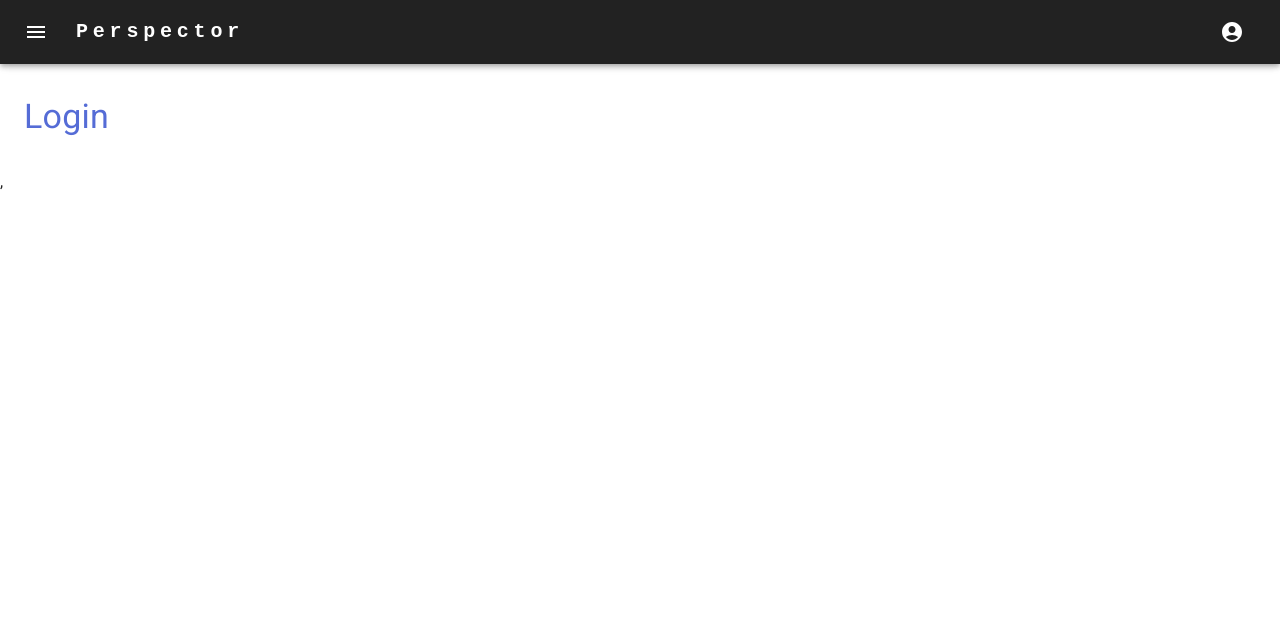
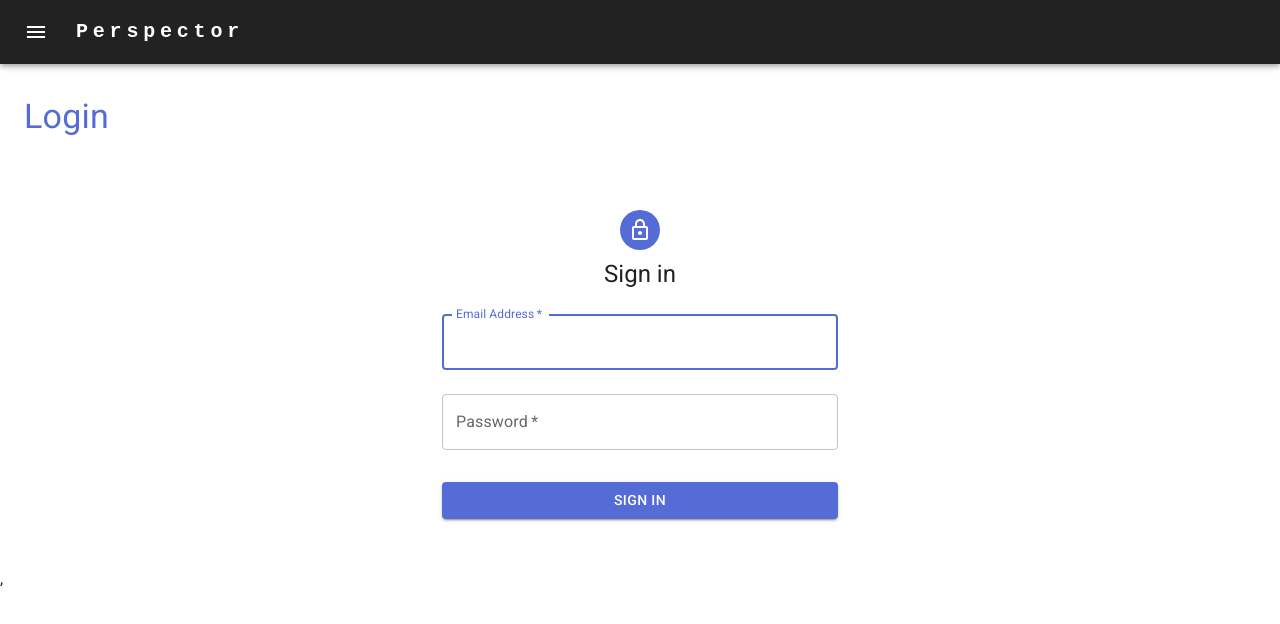
Before and after one commit to eccpluto/IOD-SE2024-miniProject02.1, a React (Vite) app in the folder material-ui-vite/: page /login in a window 1280 px wide. Shown: the top 624 px of the page. Built offline with nearby package versions, Linux system fonts and the light colour scheme.

Commit message:
userContext setup and user account management partly setup

```diff
--- /dev/null
+++ b/material-ui-vite/src/components/LoginForm.jsx
@@ -0,0 +1,126 @@
+import Typography from "@mui/material/Typography";
+import { useUserContext } from "../context/UserContext";
+import Container from "@mui/material/Container";
+import Box from "@mui/material/Box";
+import Avatar from "@mui/material/Avatar";
+import TextField from "@mui/material/TextField";
+import FormControlLabel from "@mui/material/FormControlLabel";
+import Button from "@mui/material/Button";
+import Grid from "@mui/material/Grid";
+import { Link } from "react-router-dom";
+import { useState } from "react";
+import useTheme from "@mui/material/styles/useTheme";
+import LockOutlinedIcon from '@mui/icons-material/LockOutlined'
+
+export default function LoginForm(props) {
+
+    // component is stateful
+    const [userEmail, setUserEmail] = useState('');
+    const [userPassword, setUserPassword] = useState('');
+    const [submitResult, setSubmitResult] = useState('');
+
+    const { user, handleUpdateUser } = useUserContext();
+
+    const theme = useTheme();
+
+    const handleSubmit = (e) => {
+        e.preventDefault();
+        if (userPassword.length < 5) {
+            setSubmitResult('Password must be greater than 5 characters long.');
+        } else if (userPassword === userEmail) {
+            setSubmitResult('Email cannot be the same as password.');
+        } else {
+            setSubmitResult('Logging in...');
+            // passing to context to handle validation
+            handleUpdateUser({ email: userEmail, password: userPassword });
+        }
+    }
+
+    const handleUserEmailChange = (e) => {
+        setUserEmail(e.target.value);
+    }
+
+    const handleUserPasswordChange = (e) => {
+        setUserPassword(e.target.value);
+    }
+
+    if (user.email) return (
+        <><p>Welcome {user.email}!</p>
+            <button onClick={
+                () => {handleUpdateUser({}); setSubmitResult('')}
+            }>Log Out</button>
+        </>
+    );
+
+    return (
+        <Container component="main" maxWidth="xs">
+            <Box
+                sx={{
+                    marginTop: 8,
+                    display: 'flex',
+                    flexDirection: 'column',
+                    alignItems: 'center',
+                }}
+            >
+                <Avatar sx={{ m: 1, bgcolor: theme.palette.primary.main }}>
+                    <LockOutlinedIcon />
+                </Avatar>
+                <Typography component="h1" variant="h5">
+                    Sign in
+                </Typography>
+                {submitResult}
+                <Box component="form" onSubmit={handleSubmit} noValidate sx={{ mt: 1 }}>
+                    <TextField
+                        value={userEmail}
+                        margin="normal"
+                        required
+                        fullWidth
+                        id="email"
+                        label="Email Address"
+                        name="email"
+                        autoComplete="email"
+                        autoFocus
+                        onChange={handleUserEmailChange}
+                    />
+                    <TextField
+                        value={userPassword}
+                        margin="normal"
+                        required
+                        fullWidth
+                        name="password"
+                        label="Password"
+                        type="password"
+                        id="password"
+                        autoComplete="current-password"
+                        onChange={handleUserPasswordChange}
+                    />
+                    {/* <FormControlLabel
+                        control={<Checkbox value="remember" color="primary" />}
+                        label="Remember me"
+                    /> */}
+
+                    <Button
+                        type="submit"
+                        fullWidth
+                        variant="contained"
+                        sx={{ mt: 3, mb: 2 }}
+                    >
+                        Sign In
+                    </Button>
+                    {/* <Grid container>
+                        <Grid item xs>
+                            <Link href="#" variant="body2">
+                                Forgot password?
+                            </Link>
+                        </Grid>
+                        <Grid item>
+                            <Link href="#" variant="body2">
+                                {"Don't have an account? Sign Up"}
+                            </Link>
+                        </Grid>
+                    </Grid> */}
+                </Box>
+            </Box>
+        </Container>
+    );
+}
--- a/material-ui-vite/src/components/MyAppBar.jsx
+++ b/material-ui-vite/src/components/MyAppBar.jsx
@@ -10,10 +10,11 @@ import Menu from '@mui/material/Menu';
 import MenuItem from '@mui/material/MenuItem';
 import { NavLink } from 'react-router-dom';
 import Typography from '@mui/material/Typography';
+import { useUserContext } from '../context/UserContext';
 
 function MyAppBar(props) {
     const theme = useTheme();
-    const user = {};
+    const { user, handleUpdateUser } = useUserContext();
 
     // anchor state for popup menus
     const [anchorElMainMenu, setAnchorElMainMenu] = useState(null);
@@ -64,7 +65,7 @@ function MyAppBar(props) {
                             <NavLink to={"/"}>Home</NavLink>
                         </MenuItem>
                         {/* only enable login page access if no user logged in */}
-                        {!(user.auth) && (<MenuItem key='login' onClose={handleCloseMenu}>
+                        {(!user.email) && (<MenuItem key='login' onClose={handleCloseMenu}>
                             <NavLink to={"/login"}>Login</NavLink>
                         </MenuItem>)}
                     </Menu>
@@ -88,6 +89,8 @@ function MyAppBar(props) {
                     </Typography>
                     {/* diplay the account button if the userContext indicates
                     the user has logged in TODO */}
+                    {(user.email) && (
+
                         <IconButton
                             size="large"
                             aria-label="account menu"
@@ -98,6 +101,7 @@ function MyAppBar(props) {
                         >
                             <AccountCircle />
                         </IconButton>
+                    )}
                     {/* menu openable inside Toolbar */}
                     <Menu
                         id="account-menu"
--- /dev/null
+++ b/material-ui-vite/src/context/UserContext.jsx
@@ -0,0 +1,35 @@
+import { createContext, useContext, useState } from "react";
+
+const UserContext = createContext();
+
+export const UserProvider = (props) => {
+    // user will just be a non-empty string that has been validated before committing to state
+    // simple but effective for proof-of-concept
+    const [user, setUser] = useState({});
+
+    function validate({email, password}) {
+        // TODO validation with local JSON
+        return true;
+    }
+
+    const handleUpdateUser = ({email, password}) => {
+        if (validate({email, password})) {
+            setUser({
+                email: email,
+                password: password
+            });
+        } else {
+            setUser({}) // i.e. logout condition
+        }
+    }
+
+    return (
+        <UserContext.Provider value={{ user, handleUpdateUser }}>
+            {props.children}
+        </UserContext.Provider>
+    )
+}
+
+export const useUserContext = () => {
+    return useContext(UserContext);
+}
--- a/material-ui-vite/src/main.jsx
+++ b/material-ui-vite/src/main.jsx
@@ -5,6 +5,7 @@ import { ThemeProvider } from '@mui/material/styles';
 import { BrowserRouter } from 'react-router-dom'
 import App from './App';
 import theme from './theme';
+import { UserProvider } from './context/UserContext';
 
 const rootElement = document.getElementById('root');
 const root = createRoot(rootElement);
@@ -14,9 +15,11 @@ root.render(
     <ThemeProvider theme={theme}>
       {/* CssBaseline kickstart an elegant, consistent, and simple baseline to build upon. */}
       <CssBaseline />
-      <BrowserRouter>
-        <App />
-      </BrowserRouter>
+      <UserProvider>
+        <BrowserRouter>
+          <App />
+        </BrowserRouter>
+      </UserProvider>
     </ThemeProvider>
     ,
   </React.StrictMode>,
--- a/material-ui-vite/src/pages/LoginPage.jsx
+++ b/material-ui-vite/src/pages/LoginPage.jsx
@@ -4,6 +4,7 @@ import Container from "@mui/material/Container"
 import Typography from "@mui/material/Typography"
 import Box from "@mui/material/Box"
 import useTheme from "@mui/material/styles/useTheme"
+import LoginForm from "../components/LoginForm"
 
 function LoginPage(props) {
     const theme = useTheme();
@@ -20,6 +21,7 @@ function LoginPage(props) {
                 }}>
                     Login
                 </Typography>
+                <LoginForm/>
             </Box>
         </Container>
     )
```
Lines whose indentation alone changed are shown as unchanged.
